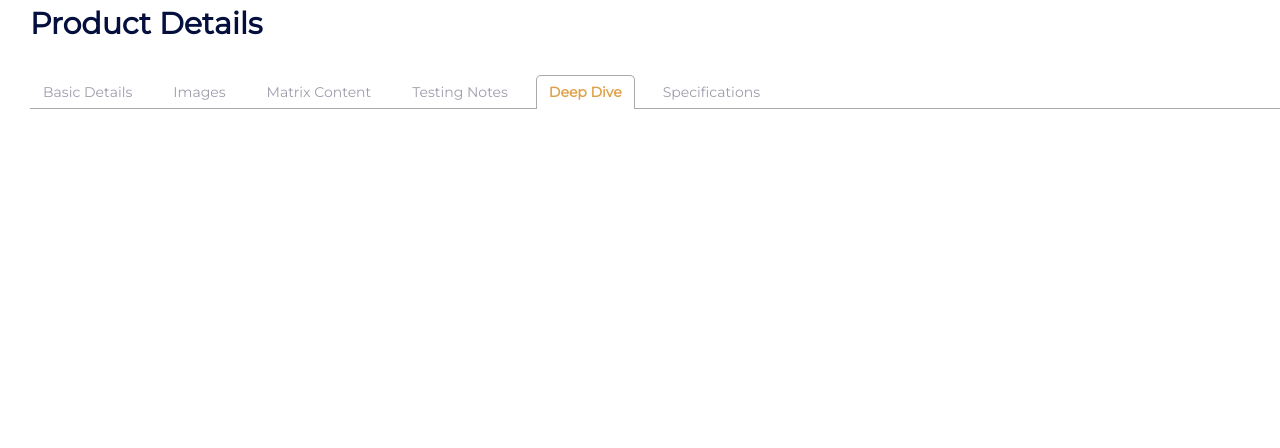
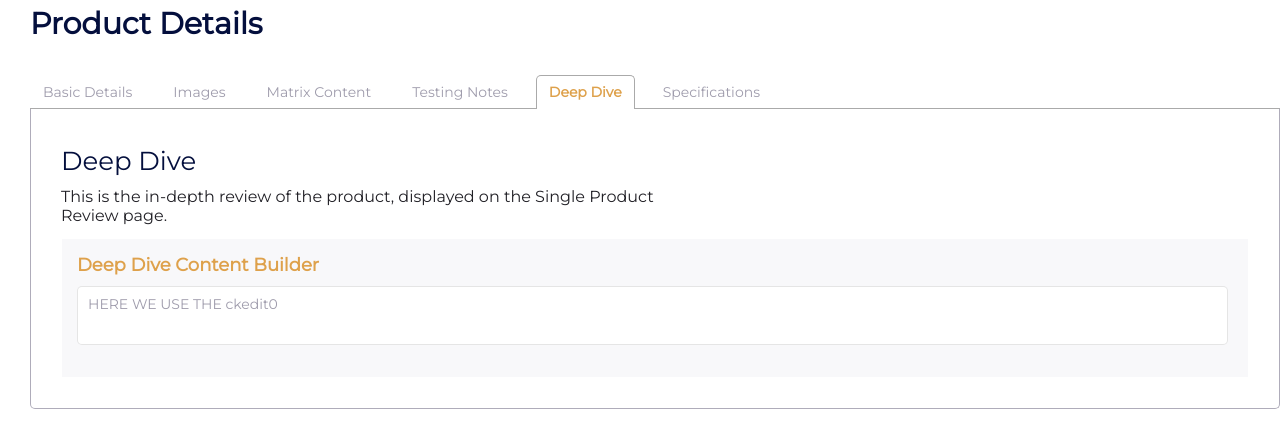
Before and after one commit to jas-chu/product-catalog, a React (Create React App) app: page / in a window 1280 px wide. Both pictures are taken after a click on the tab "Deep Dive". Shown: the top 448 px of the page. Built offline with nearby package versions, Linux system fonts and the light colour scheme.

Commit message:
deep dive first mock: needing ckedit integration

```diff
--- a/src/App.js
+++ b/src/App.js
@@ -6,6 +6,7 @@ import 'react-tabs/style/react-tabs.css';
 import CustomTab from './components/tab';
 import MatrixContent from './components/tabs/MatrixContentTab';
 import TestingNotes from './components/tabs/TestingNotesTab';
+import DeepDive from './components/tabs/DeepDiveTab';
 
 function App() {
   return (
@@ -25,6 +26,7 @@ function App() {
         <ImagesTab />
         <MatrixContent />
         <TestingNotes />
+        <DeepDive />
       </CustomTab>
     </div>
   );
--- /dev/null
+++ b/src/components/tabs/DeepDiveTab.css
@@ -0,0 +1,3 @@
+.Deep-dive {
+  margin: 0px 20px 21px 20px;
+}
--- /dev/null
+++ b/src/components/tabs/DeepDiveTab.js
@@ -0,0 +1,27 @@
+import React from 'react';
+import TextArea from '../text-area';
+import Header from './Header';
+import './DeepDiveTab.css';
+
+function DeepDive() {
+  return (
+    <div className="Deep-dive">
+      <Header
+        title="Deep Dive"
+        subtitle={
+          <span>
+            This is the in-depth review of the product, displayed on the Single Product
+            <br />
+            Review page.
+          </span>
+        }
+      />
+      <div className="Section Spacing">
+        <p className="Section-title">Deep Dive Content Builder</p>
+        <TextArea className="Suggestion-text" placeholder="HERE WE USE THE ckedit0" />
+      </div>
+    </div>
+  );
+}
+
+export default DeepDive;
```
